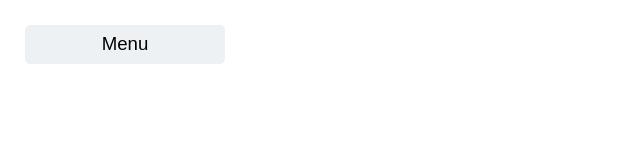
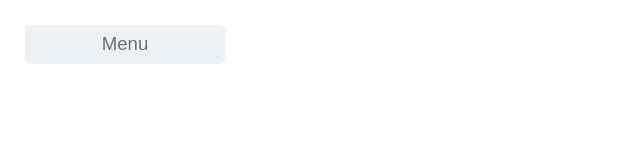
Before and after one commit to coffeebeforebed/ui, a plain HTML site: page index.html in a window 1280 px wide. Shown: the full height of the page, 0-640 px from the left. Drawn offline with Linux system fonts and the light colour scheme.

Commit message:
some styling

```diff
--- a/css/menu.css
+++ b/css/menu.css
@@ -7,6 +7,7 @@
 #menu {
 	margin: 25px;
 	width: 200px;
+	color: #66707a;
 }
 .sub {
 	width: 100%;
```
